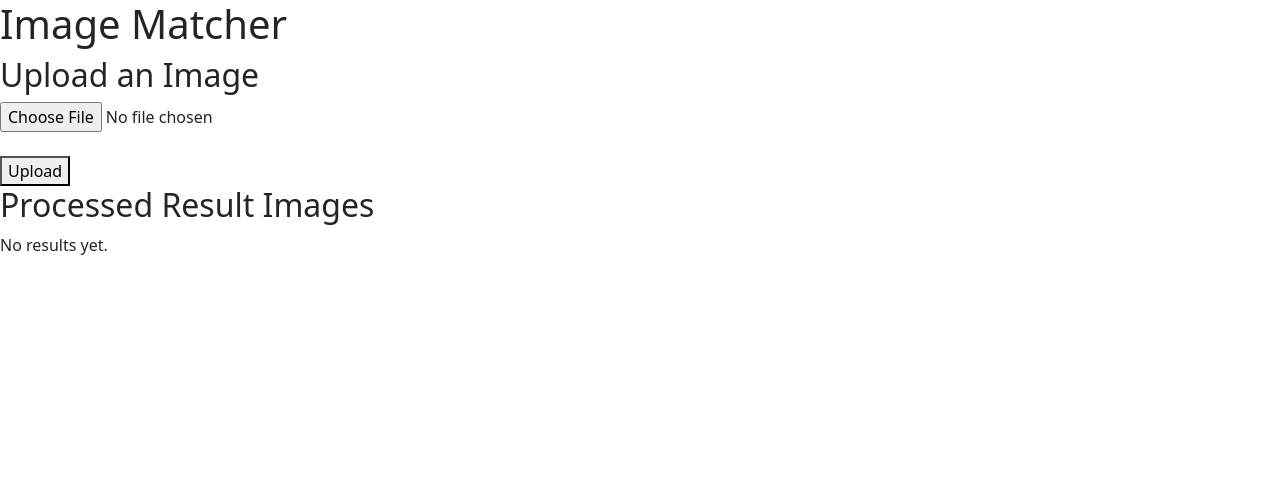
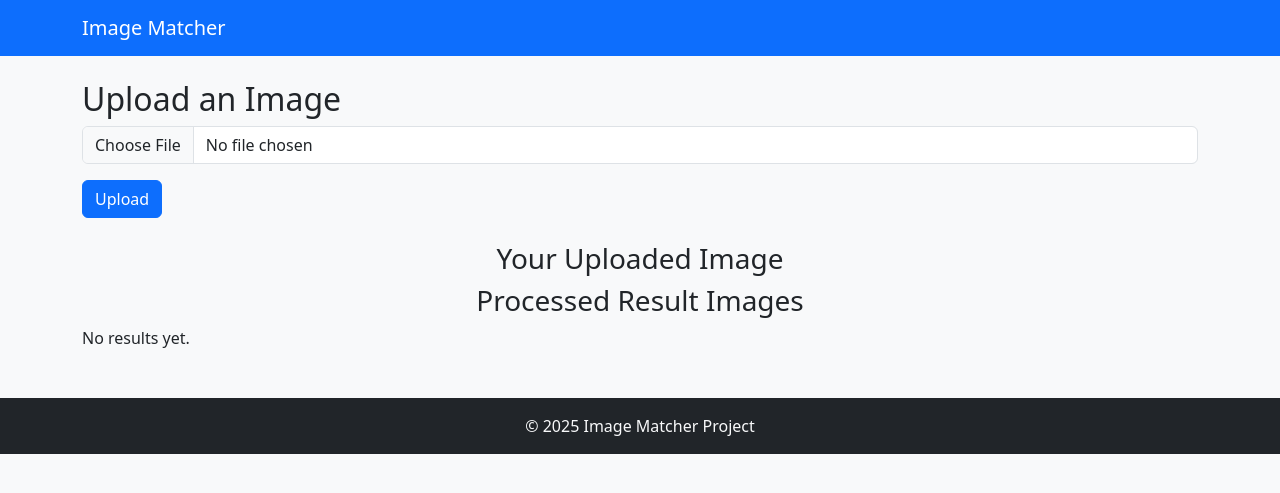
Before and after one commit to Yttrium-32/feature-find, a Django app: page / in a window 1280 px wide. Shown: the top 493 px of the page. Run offline with Django 5.2, Linux system fonts and the light colour scheme.

Commit message:
make gui prettier

```diff
--- a/search_gui/templates/index.html
+++ b/search_gui/templates/index.html
@@ -1,35 +1,61 @@
 <!DOCTYPE html>
 <html lang="en">
     <head>
-        <link href="https://cdn.jsdelivr.net/npm/bootstrap@5.3.3/dist/css/bootstrap.min.css" rel="stylesheet">
         <meta charset="UTF-8">
         <title>Image Matcher</title>
+        <link href="https://cdn.jsdelivr.net/npm/bootstrap@5.3.3/dist/css/bootstrap.min.css" rel="stylesheet">
     </head>
-    <body>
-        <h1>Image Matcher</h1>
+    <body class="bg-light">
 
+        <!-- Header -->
+        <nav class="navbar navbar-expand-lg navbar-dark bg-primary sticky-top mb-4">
+            <div class="container">
+                <a class="navbar-brand" href="#">Image Matcher</a>
+            </div>
+        </nav>
+
+        <div class="container">
+
+            <!-- Upload Form -->
             <h2>Upload an Image</h2>
-        <!-- Upload Form -->
-        <form method="POST" enctype="multipart/form-data">
+            <form method="POST" enctype="multipart/form-data" class="mb-4">
                 {% csrf_token %}
-            <input type="file" name="image"><br><br>
-            <button type="submit">Upload</button>
+                <div class="mb-3">
+                    <input type="file" name="image" class="form-control">
+                </div>
+                <button type="submit" class="btn btn-primary">Upload</button>
             </form>
 
+            <!-- Uploaded Image -->
+            <h3 class="text-center">Your Uploaded Image</h3>
             {% if uploaded_image_url %}
-        <h2>Your Uploaded Image</h2>
-        <img src="{{ uploaded_image_url }}" alt="Uploaded Image" style="max-width: 400px;">
+                <div class="row mb-5">
+                    <div class="col-md-6 mx-auto">
+                        <img src="{{ uploaded_image_url }}" alt="Uploaded Image" class="img-fluid d-block mx-auto">
+                    </div>
+                </div>
             {% endif %}
 
-        <h2>Processed Result Images</h2>
+            <!-- Processed Images -->
+            <h3 class="text-center">Processed Result Images</h3>
             {% if result_images %}
-        <div>
+                <div class="row">
                     {% for img_url in result_images %}
-            <img src="{{ img_url }}" alt="Result" style="max-width: 200px; margin: 10px;">
+                        <div class="col-md-3 mb-3">
+                            <img src="{{ img_url }}" alt="Result" class="img-thumbnail">
+                        </div>
                     {% endfor %}
                 </div>
             {% else %}
                 <p>No results yet.</p>
             {% endif %}
+
+        </div>
+
+        <!-- Footer -->
+        <footer class="bg-dark text-light text-center py-3 mt-5">
+            &copy; 2025 Image Matcher Project
+        </footer>
+
     </body>
 </html>
```
Lines whose indentation alone changed are shown as unchanged.
